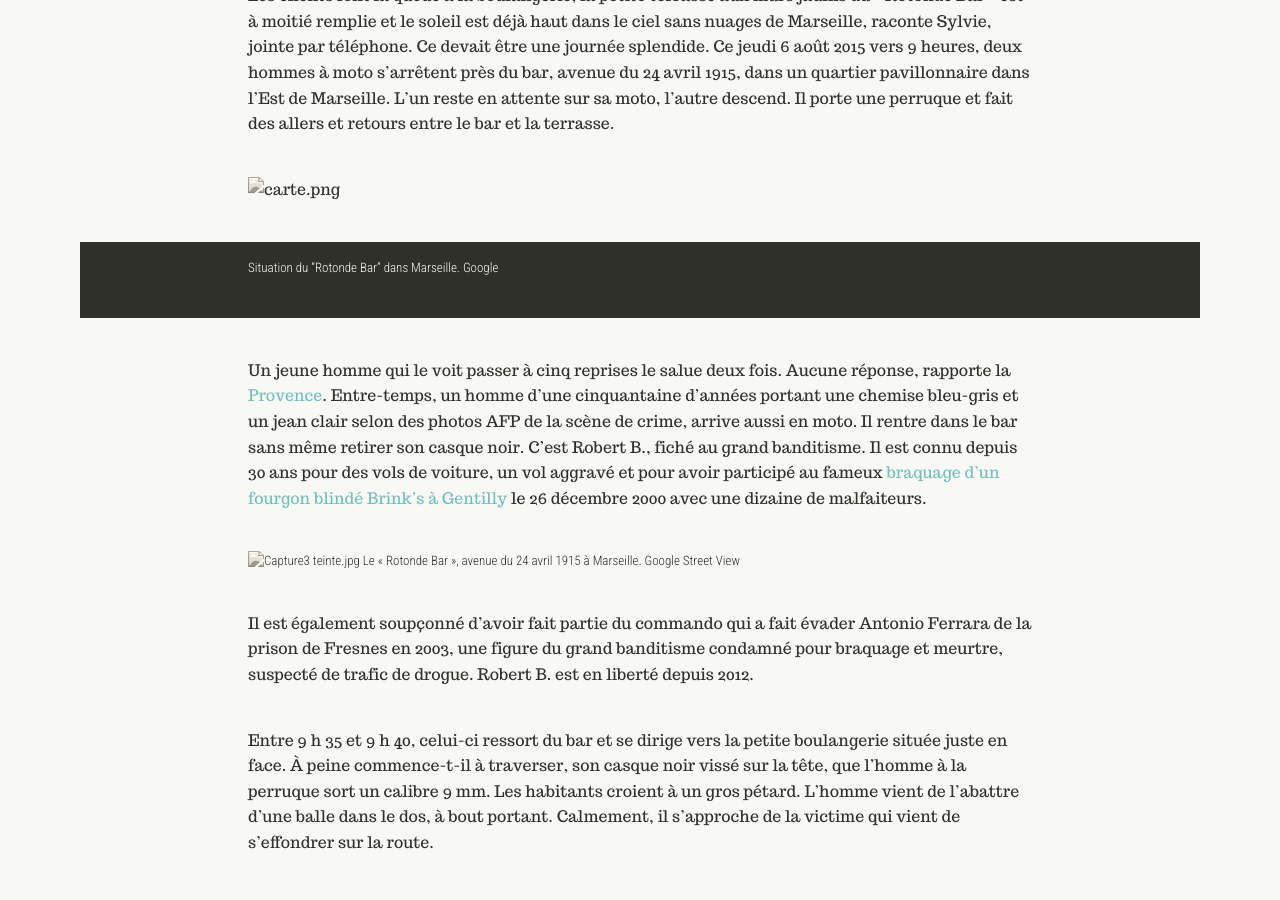
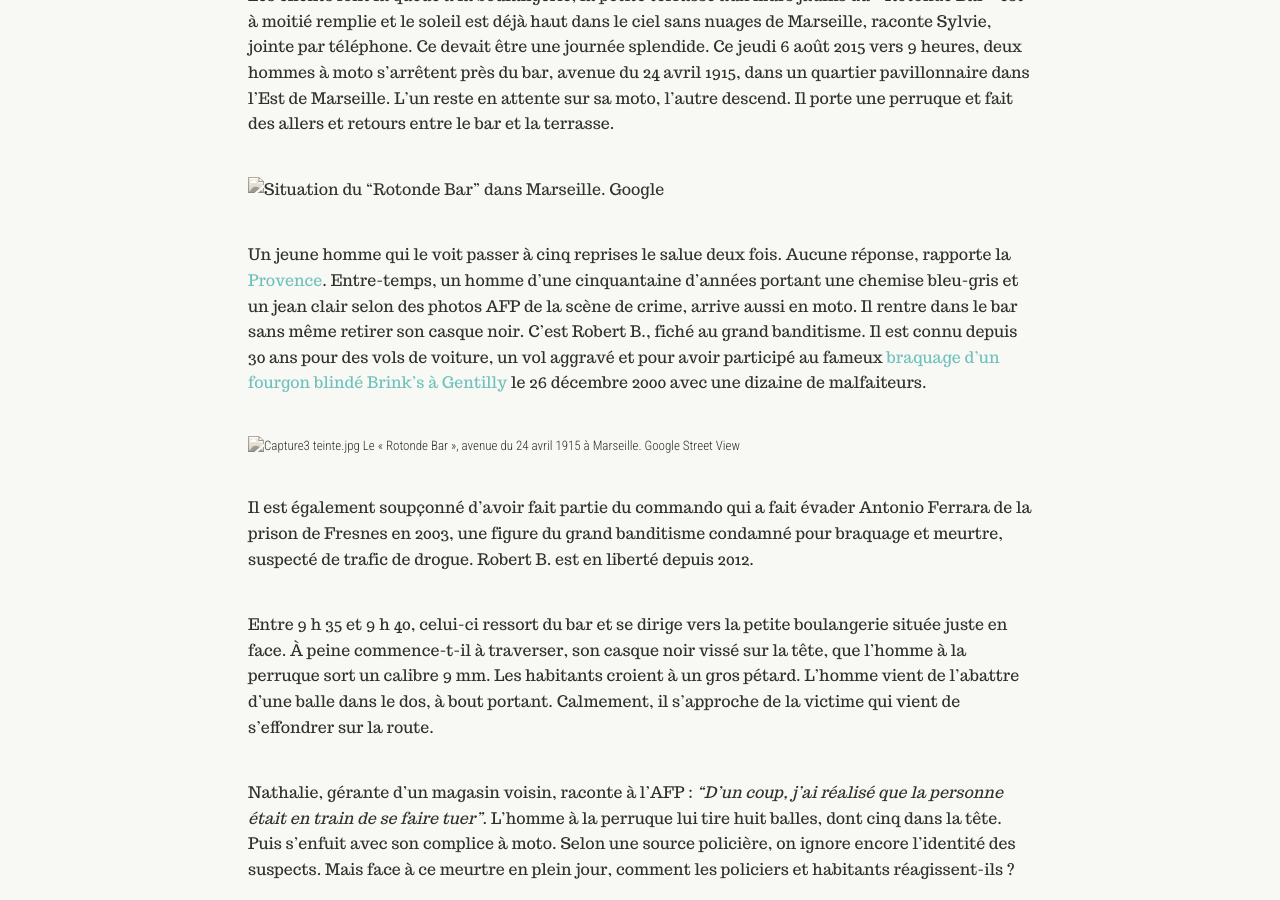
Before and after one commit to reglementsdecomptes/reglementsdecomptes.github.io, a Jekyll site: the page built from _posts/2015-12-11-reglement-de-comte-en-plein-quartier-beaumont.md, in a window 1280 px wide and 900 px high, scrolled down 352 px. Built offline with Jekyll 4.4.1, drawn with Linux system fonts in a browser that asks for light colours.

Commit message:
Updated 2015-12-11-reglement-de-comte-en-plein-quartier-beaumont.md

```diff
--- a/_posts/2015-12-11-reglement-de-comte-en-plein-quartier-beaumont.md
+++ b/_posts/2015-12-11-reglement-de-comte-en-plein-quartier-beaumont.md
@@ -1,6 +1,7 @@
 ---
 published: true
 ---
+
 
 
 ## « Règlement de comptes » en plein quartier Beaumont
@@ -9,10 +10,7 @@
 
 Les clients font la queue à la boulangerie, la petite terrasse aux murs jaunis du « Rotonde Bar » est à moitié remplie et le soleil est déjà haut dans le ciel sans nuages de Marseille, raconte Sylvie, jointe par téléphone. Ce devait être une journée splendide. Ce jeudi 6 août 2015 vers 9 heures, deux hommes à moto s’arrêtent près du bar, avenue du 24 avril 1915, dans un quartier pavillonnaire dans l’Est de Marseille. L’un reste en attente sur sa moto, l’autre descend. Il porte une perruque et fait des allers et retours entre le bar et la terrasse.
 
-![carte.png]({{site.baseurl}}/_posts/carte.png)
-{: .fulwidth .image}
-Situation du “Rotonde Bar” dans Marseille. Google
-{: .credit}
+![Situation du “Rotonde Bar” dans Marseille. Google]({{site.baseurl}}/_posts/carte.png)
 
 Un jeune homme qui le voit passer à cinq reprises le salue deux fois. Aucune réponse, rapporte la [Provence](http://www.laprovence.com/article/actualites/3525845/marseille-un-homme-abattu-en-pleinerue-dans-un-guet-apens.html). Entre-temps, un homme d’une cinquantaine d’années portant une chemise bleu-gris et un jean clair selon des photos AFP de la scène de crime, arrive aussi en moto. Il rentre dans le bar sans même retirer son casque noir. C’est Robert B., fiché au grand banditisme. Il est connu depuis 30 ans pour des vols de voiture, un vol aggravé et pour avoir participé au fameux [braquage d’un fourgon blindé Brink’s à Gentilly](http://www.leparisien.fr/faits-divers/deux-fourgons-de-la-brink-s-attaques-a-l-explosif-27-12-2000-2001852979.php) le 26 décembre 2000 avec une dizaine de malfaiteurs.
 
```
